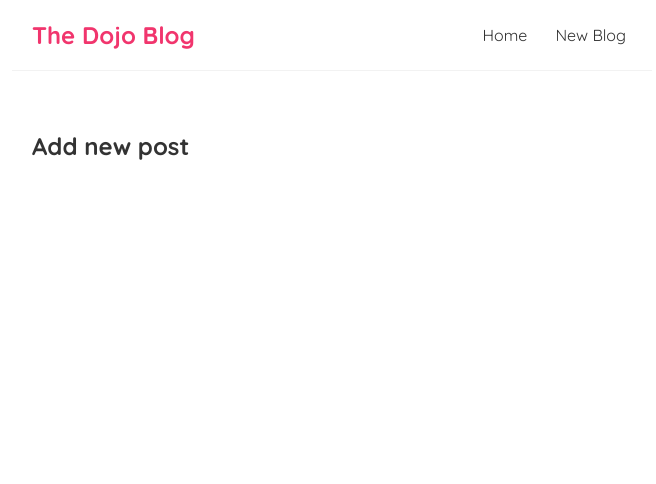
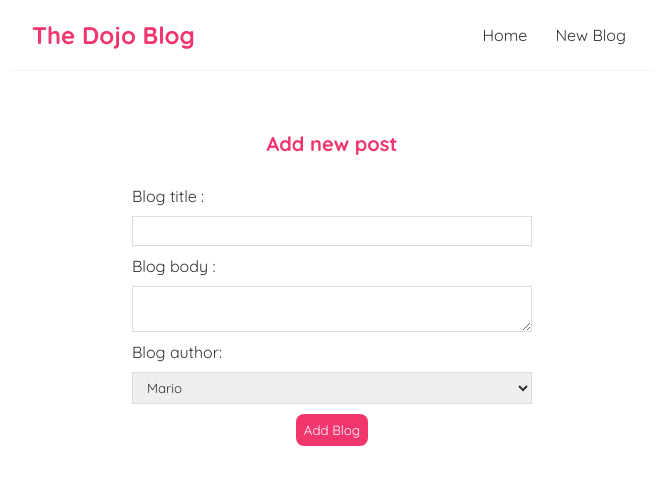
Before and after one commit to MeriDev/react-blog, a React (Create React App) app: page /create in a window 1280 px wide. Shown: the top 484 px of the page, without its empty margins (308-964 px from the left). Built offline with nearby package versions, Linux system fonts and the light colour scheme; the HTML template or start-up script is replaced by a standard one.

Commit message:
creating new posts

```diff
--- a/data/db.json
+++ b/data/db.json
@@ -2,21 +2,57 @@
   "blogs": [
     {
       "title": "My new website",
-      "body": "lorem ipsum...",
+      "body": "lorem ipsum, post One ...",
       "author": "mario",
       "id": 1
     },
     {
       "title": "Welcome party!",
-      "body": "lorem ipsum...",
+      "body": "lorem ipsum hello this post 2...",
       "author": "yoshi",
       "id": 2
     },
     {
       "title": "Web dev top tips",
-      "body": "lorem ipsum...",
+      "body": "lorem ipsum, and this post 3...",
       "author": "mario'",
       "id": 3
+    },
+    {
+      "title": "test blog",
+      "body": "blog body",
+      "author": "mario",
+      "id": 4
+    },
+    {
+      "title": "test",
+      "body": "fff",
+      "author": "yoshi",
+      "id": 5
+    },
+    {
+      "title": "hhh",
+      "body": "test",
+      "author": "mario",
+      "id": 6
+    },
+    {
+      "title": "hhh",
+      "body": "jkjkl",
+      "author": "mario",
+      "id": 7
+    },
+    {
+      "title": "hhh",
+      "body": "jkjkl",
+      "author": "mario",
+      "id": 8
+    },
+    {
+      "title": "test",
+      "body": "test",
+      "author": "mario",
+      "id": 9
     }
   ]
 }
--- a/package.json
+++ b/package.json
@@ -17,7 +17,7 @@
     "build": "react-scripts build",
     "test": "react-scripts test",
     "eject": "react-scripts eject",
-    "serve": "json-server --watch data/db.json --port 9000"
+    "serve": "json-server --watch data/db.json --port 8000"
   },
   "eslintConfig": {
     "extends": [
--- a/src/App.js
+++ b/src/App.js
@@ -2,6 +2,7 @@
 import Navbar from './Components/Navbar';
 import Home from './Components/Home';
 import Create from './Components/Create';
+import BlogDetails from './Components/BlogDetails';
 
 function App() {
   return (
@@ -12,6 +13,7 @@
           <Routes>
             <Route path="/" element={<Home />}></Route>
             <Route path="/create" element={<Create />}></Route>
+            <Route path="/blogs/:id" element={<BlogDetails />}></Route>
           </Routes>
         </div>
       </div>
--- /dev/null
+++ b/src/Components/BlogDetails.js
@@ -0,0 +1,28 @@
+import { useParams } from 'react-router-dom';
+import useFetch from './useFetch';
+
+const BlogDetails = () => {
+  const { id } = useParams();
+
+  const {
+    data: blog,
+    isPending,
+    error,
+  } = useFetch('http://localhost:8000/blogs/' + id);
+
+  return (
+    <div className="blog-details">
+      {isPending && <div>Loading...</div>}
+      {error && <div>{error}</div>}
+      {blog && (
+        <article>
+          <h2>{blog.title}</h2>
+          <p>Written by {blog.author}</p>
+          <div>{blog.body}</div>
+        </article>
+      )}
+    </div>
+  );
+};
+
+export default BlogDetails;
--- a/src/Components/BlogList.js
+++ b/src/Components/BlogList.js
@@ -1,12 +1,15 @@
+import { Link } from 'react-router-dom';
+
 const BlogList = ({ blogs, title }) => {
   return (
     <div className="blog-list">
       <h2>{title}</h2>
       {blogs.map(blog => (
         <div key={blog.id} className="blog-preview">
-          <h2>{blog.title}</h2>
-          <p>{blog.body}</p>
-          <p>Written by {blog.author}</p>
+          <Link to={`/blogs/${blog.id}`}>
+            <h2>{blog.title}</h2>
+            <p>Written by {blog.author}</p>
+          </Link>
         </div>
       ))}
     </div>
--- a/src/Components/Create.js
+++ b/src/Components/Create.js
@@ -1,7 +1,61 @@
+import { useState } from 'react';
+
 const Create = () => {
+  const [title, setTitle] = useState('');
+  const [body, setBody] = useState('');
+  const [author, setAuthor] = useState('mario');
+
+  const [isPending, setIsPending] = useState(false);
+
+  const handleSubmit = e => {
+    e.preventDefault();
+    const blog = {
+      title,
+      body,
+      author,
+    };
+
+    setIsPending(true);
+
+    fetch('http://localhost:8000/blogs', {
+      method: 'POST',
+      headers: {
+        'Content-Type': 'application/json',
+      },
+      body: JSON.stringify(blog),
+    }).then(() => {
+      console.log('new blog added');
+      setIsPending(false);
+    });
+  };
+
   return (
     <div className="create">
       <h2>Add new post</h2>
+      <form onSubmit={handleSubmit}>
+        <label>Blog title :</label>
+        <input
+          type="text"
+          required
+          value={title}
+          onChange={e => setTitle(e.target.value)}
+        />
+
+        <label>Blog body :</label>
+        <textarea
+          required
+          value={body}
+          onChange={e => setBody(e.target.value)}
+        ></textarea>
+
+        <label>Blog author:</label>
+        <select value={author} onChange={e => setAuthor(e.target.value)}>
+          <option value="mario">Mario</option>
+          <option value="yoshi">Yoshi</option>
+        </select>
+        {!isPending && <button>Add Blog</button>}
+        {isPending && <button disabled>Adding Blog...</button>}
+      </form>
     </div>
   );
 };
--- a/src/Components/Home.js
+++ b/src/Components/Home.js
@@ -1,4 +1,3 @@
-// import { useState, useEffect } from 'react';
 import BlogList from './BlogList';
 import useFetch from './useFetch';
 
@@ -7,12 +6,7 @@
     data: blogs,
     isPending,
     error,
-  } = useFetch('http://localhost:9000/blogs');
-
-  // const deleteBlog = id => {
-  //   const newBlogs = blogs.filter(blog => blog.id !== id);
-  //   setBlogs(newBlogs);
-  // };
+  } = useFetch('http://localhost:8000/blogs');
 
   return (
     <div className="home">
--- a/src/index.css
+++ b/src/index.css
@@ -48,3 +48,59 @@
   color: #f1356d;
   margin-bottom: 8px;
 }
+
+.blog-preview a {
+  text-decoration: none;
+}
+
+/* blog details page */
+.blog-details h2 {
+  font-size: 20px;
+  color: #f1356d;
+  margin-bottom: 10px;
+}
+.blog-details div {
+  margin: 20px 0;
+}
+/* .blog-details button {
+  background: #f1356d;
+  color: #fff;
+  border: 0;
+  padding: 8px;
+  border-radius: 8px;
+  cursor: pointer;
+} */
+
+/* create new blog form */
+.create {
+  max-width: 400px;
+  margin: 0 auto;
+  text-align: center;
+}
+.create label {
+  text-align: left;
+  display: block;
+}
+.create h2 {
+  font-size: 20px;
+  color: #f1356d;
+  margin-bottom: 30px;
+}
+.create input,
+.create textarea,
+.create select {
+  width: 100%;
+  padding: 6px 10px;
+  margin: 10px 0;
+  border: 1px solid #ddd;
+  box-sizing: border-box;
+  display: block;
+}
+.create button {
+  background: #f1356d;
+  color: #fff;
+  border: 0;
+  padding: 8px;
+  border-radius: 8px;
+  cursor: pointer;
+}
```
